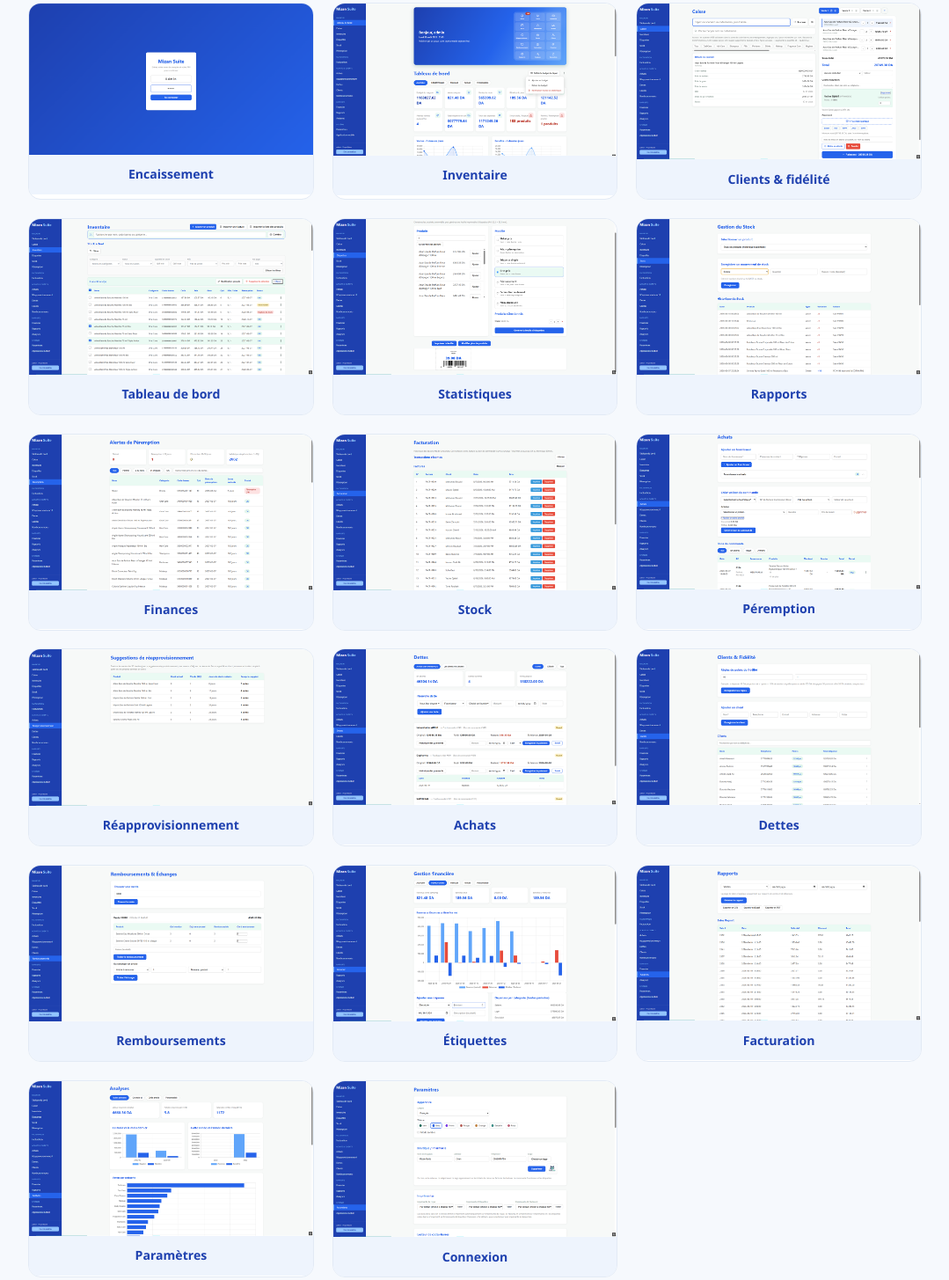
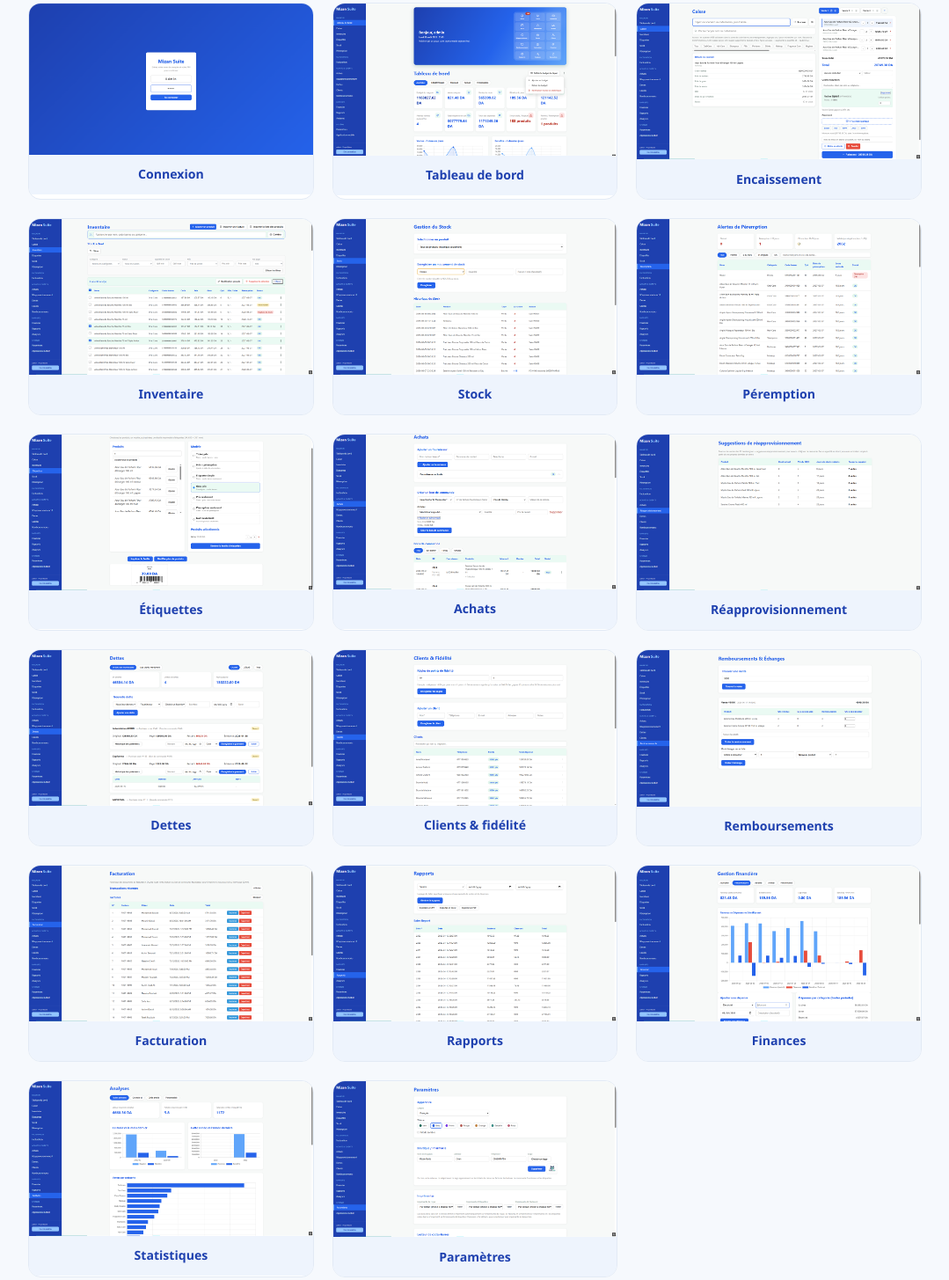
Before and after one commit to mizan-suite/mizan-suite, a website: page trial/public/index.html in a window 1280 px wide. Shown: the part 1863-3318 px from the top of the page at 88% size, without its empty margins (100-1179 px from the left). Drawn offline with Linux system fonts and the light colour scheme.

Commit message:
Map gallery to correct screenshots with accurate page labels

```diff
--- a/trial/public/index.html
+++ b/trial/public/index.html
@@ -260,23 +260,23 @@
       <h2 class="section-title">Voyez-le en action</h2>
       <p class="section-sub">Cliquez sur une capture pour l&rsquo;agrandir &mdash; caisse, inventaire, clients, rapports et plus encore.</p>
       <div class="shots">
-        <div class="shot"><img src="/screenshots/shot01.png" alt="Capture d'écran Mizan Suite" loading="lazy"><div class="shot-label">Encaissement</div></div>
-        <div class="shot"><img src="/screenshots/shot02.png" alt="Capture d'écran Mizan Suite" loading="lazy"><div class="shot-label">Inventaire</div></div>
-        <div class="shot"><img src="/screenshots/shot03.png" alt="Capture d'écran Mizan Suite" loading="lazy"><div class="shot-label">Clients &amp; fidélité</div></div>
-        <div class="shot"><img src="/screenshots/shot04.png" alt="Capture d'écran Mizan Suite" loading="lazy"><div class="shot-label">Tableau de bord</div></div>
-        <div class="shot"><img src="/screenshots/shot05.png" alt="Capture d'écran Mizan Suite" loading="lazy"><div class="shot-label">Statistiques</div></div>
-        <div class="shot"><img src="/screenshots/shot06.png" alt="Capture d'écran Mizan Suite" loading="lazy"><div class="shot-label">Rapports</div></div>
-        <div class="shot"><img src="/screenshots/shot07.png" alt="Capture d'écran Mizan Suite" loading="lazy"><div class="shot-label">Finances</div></div>
-        <div class="shot"><img src="/screenshots/shot08.png" alt="Capture d'écran Mizan Suite" loading="lazy"><div class="shot-label">Stock</div></div>
-        <div class="shot"><img src="/screenshots/shot09.png" alt="Capture d'écran Mizan Suite" loading="lazy"><div class="shot-label">Péremption</div></div>
-        <div class="shot"><img src="/screenshots/shot10.png" alt="Capture d'écran Mizan Suite" loading="lazy"><div class="shot-label">Réapprovisionnement</div></div>
-        <div class="shot"><img src="/screenshots/shot11.png" alt="Capture d'écran Mizan Suite" loading="lazy"><div class="shot-label">Achats</div></div>
-        <div class="shot"><img src="/screenshots/shot12.png" alt="Capture d'écran Mizan Suite" loading="lazy"><div class="shot-label">Dettes</div></div>
-        <div class="shot"><img src="/screenshots/shot13.png" alt="Capture d'écran Mizan Suite" loading="lazy"><div class="shot-label">Remboursements</div></div>
-        <div class="shot"><img src="/screenshots/shot14.png" alt="Capture d'écran Mizan Suite" loading="lazy"><div class="shot-label">Étiquettes</div></div>
-        <div class="shot"><img src="/screenshots/shot15.png" alt="Capture d'écran Mizan Suite" loading="lazy"><div class="shot-label">Facturation</div></div>
-        <div class="shot"><img src="/screenshots/shot16.png" alt="Capture d'écran Mizan Suite" loading="lazy"><div class="shot-label">Paramètres</div></div>
-        <div class="shot"><img src="/screenshots/shot17.png" alt="Capture d'écran Mizan Suite" loading="lazy"><div class="shot-label">Connexion</div></div>
+        <div class="shot"><img src="/screenshots/login.png" alt="Écran de connexion" loading="lazy"><div class="shot-label">Connexion</div></div>
+        <div class="shot"><img src="/screenshots/dashboard.png" alt="Tableau de bord" loading="lazy"><div class="shot-label">Tableau de bord</div></div>
+        <div class="shot"><img src="/screenshots/cashier.png" alt="Encaissement" loading="lazy"><div class="shot-label">Encaissement</div></div>
+        <div class="shot"><img src="/screenshots/inventory.png" alt="Inventaire" loading="lazy"><div class="shot-label">Inventaire</div></div>
+        <div class="shot"><img src="/screenshots/stock.png" alt="Stock" loading="lazy"><div class="shot-label">Stock</div></div>
+        <div class="shot"><img src="/screenshots/expiry.png" alt="Péremption" loading="lazy"><div class="shot-label">Péremption</div></div>
+        <div class="shot"><img src="/screenshots/labels.png" alt="Étiquettes" loading="lazy"><div class="shot-label">Étiquettes</div></div>
+        <div class="shot"><img src="/screenshots/purchasing.png" alt="Achats" loading="lazy"><div class="shot-label">Achats</div></div>
+        <div class="shot"><img src="/screenshots/reorder.png" alt="Réapprovisionnement" loading="lazy"><div class="shot-label">Réapprovisionnement</div></div>
+        <div class="shot"><img src="/screenshots/debts.png" alt="Dettes" loading="lazy"><div class="shot-label">Dettes</div></div>
+        <div class="shot"><img src="/screenshots/clients.png" alt="Clients et fidélité" loading="lazy"><div class="shot-label">Clients &amp; fidélité</div></div>
+        <div class="shot"><img src="/screenshots/refunds.png" alt="Remboursements" loading="lazy"><div class="shot-label">Remboursements</div></div>
+        <div class="shot"><img src="/screenshots/facturation.png" alt="Facturation" loading="lazy"><div class="shot-label">Facturation</div></div>
+        <div class="shot"><img src="/screenshots/reports.png" alt="Rapports" loading="lazy"><div class="shot-label">Rapports</div></div>
+        <div class="shot"><img src="/screenshots/financial.png" alt="Finances" loading="lazy"><div class="shot-label">Finances</div></div>
+        <div class="shot"><img src="/screenshots/analytics.png" alt="Statistiques" loading="lazy"><div class="shot-label">Statistiques</div></div>
+        <div class="shot"><img src="/screenshots/settings.png" alt="Paramètres" loading="lazy"><div class="shot-label">Paramètres</div></div>
       </div>
     </section>
 
```
Also changed, not shown: trial/public/screenshots/analytics.png (renamed from trial/public/screenshots/shot16.png), trial/public/screenshots/cashier.png (renamed from trial/public/screenshots/shot03.png), trial/public/screenshots/clients.png (renamed from trial/public/screenshots/shot12.png), trial/public/screenshots/dashboard.png (renamed from trial/public/screenshots/shot02.png), trial/public/screenshots/debts.png (renamed from trial/public/screenshots/shot11.png), trial/public/screenshots/expiry.png (renamed from trial/public/screenshots/shot07.png), trial/public/screenshots/facturation.png (renamed from trial/public/screenshots/shot08.png), trial/public/screenshots/financial.png (renamed from trial/public/screenshots/shot14.png), trial/public/screenshots/inventory.png (renamed from trial/public/screenshots/shot04.png), trial/public/screenshots/labels.png (renamed from trial/public/screenshots/shot05.png), trial/public/screenshots/login.png (renamed from trial/public/screenshots/shot01.png), trial/public/screenshots/purchasing.png (renamed from trial/public/screenshots/shot09.png), trial/public/screenshots/refunds.png (renamed from trial/public/screenshots/shot13.png), trial/public/screenshots/reorder.png (renamed from trial/public/screenshots/shot10.png), 3 more files.
